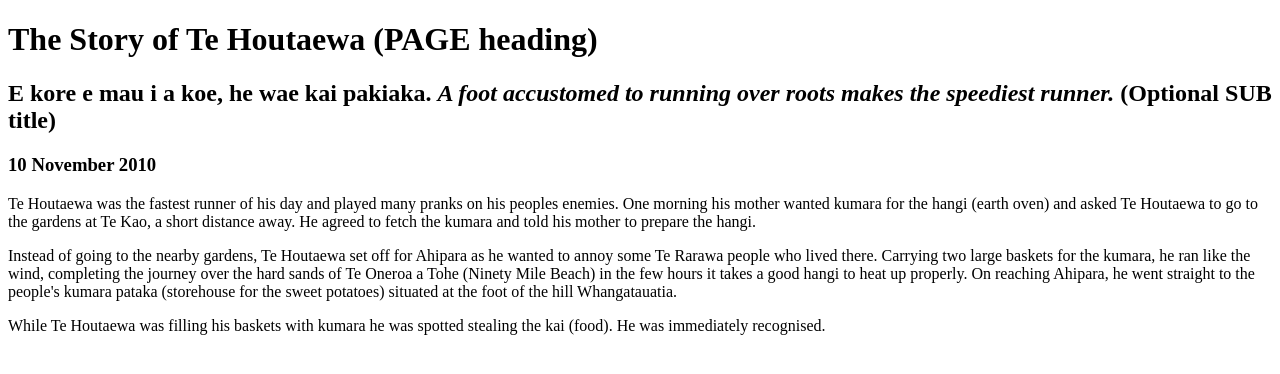
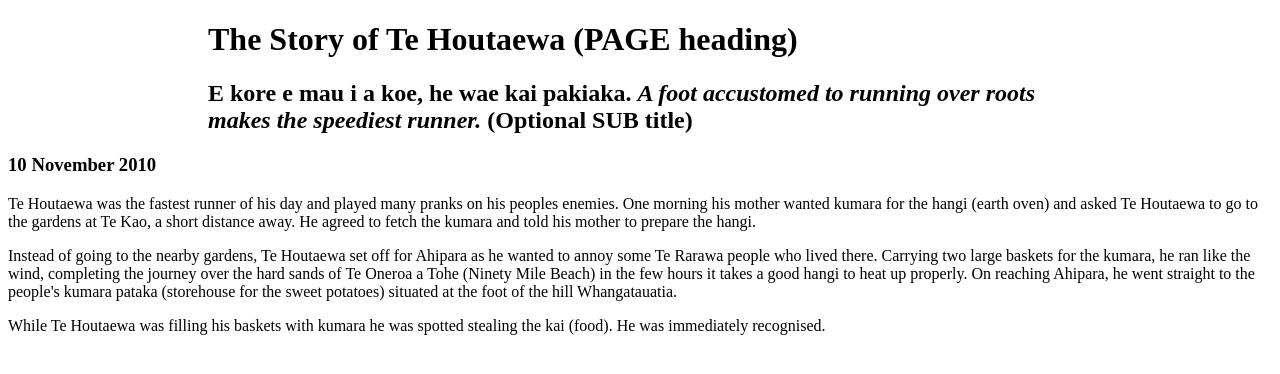
Before and after one commit to mahon-welsh/mahon-welsh.github.io, a plain HTML site: page blog/te-houtaewa-template.html in a window 1280 px wide. Drawn offline with Linux system fonts and the light colour scheme.

```diff
--- a/styles/main.css
+++ b/styles/main.css
@@ -0,0 +1,6 @@
+h1 {
+  padding: 0px 200px 0px 200px;
+}
+h2 {
+  padding: 0px 200px 0px 200px
+}
```
Also changed, not shown: index.html (+4 -0 lines).
